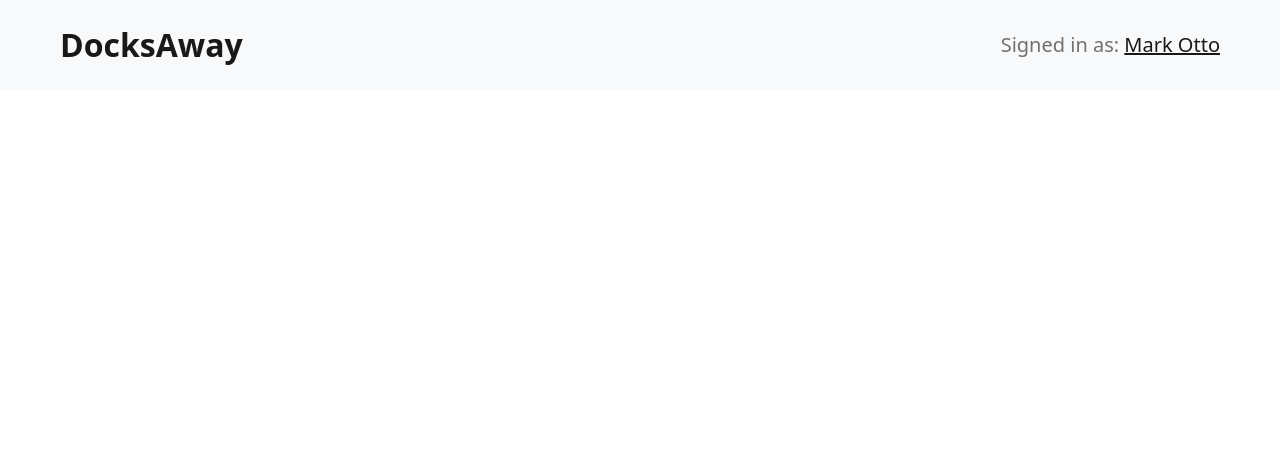
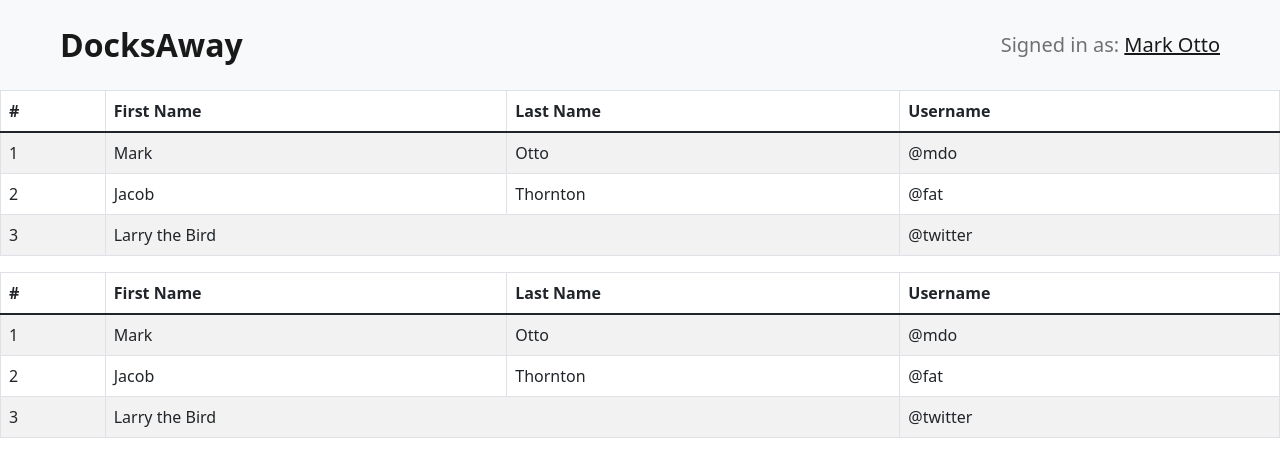
Before and after one commit to ernestmummey/Docks-Away, a React (Create React App) app in the folder client/: page / in a window 1280 px wide. Shown: the top 476 px of the page. Built offline with nearby package versions, Linux system fonts and the light colour scheme.

Commit message:
Imported LaunchTable and BoatsOutTable

```diff
--- a/client/src/views/Landing.jsx
+++ b/client/src/views/Landing.jsx
@@ -1,10 +1,15 @@
 import React from 'react';
 import HeaderBar from '../components/HeaderBar'
+import LaunchTable from '../components/LaunchTable'
+import BoatsOutTable from '../components/BoatsOutTable'
+
 
 const Landing = () => {
     return (
         <div>
             <HeaderBar/>
+            <LaunchTable/>
+            <BoatsOutTable/>
         </div>
     )
 };
```
